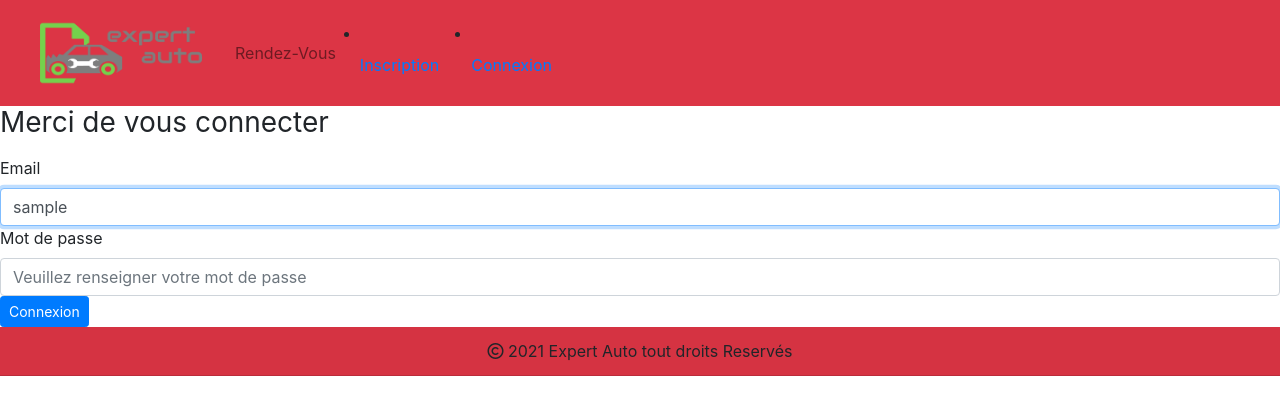
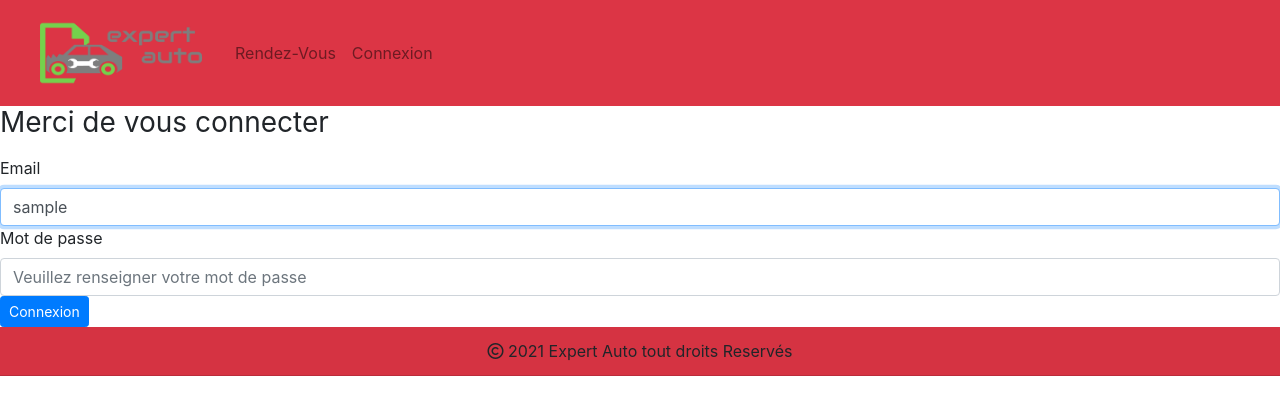
Before and after one commit to moha-nls/projet_auto, a Symfony app: template templates/security/login.html.twig in a window 1280 px wide. Shown: the top 415 px of the page. Run offline with Twig, Linux system fonts and the light colour scheme; the template is opened without the code that fills it: most values are stand-ins (such as "Sample title", 1, 10 or a date in 2020); some libraries are stand-ins or nearby versions.

Commit message:
update 8

```diff
--- a/composer.json
+++ b/composer.json
@@ -44,6 +44,7 @@
         "twig/twig": "^2.12|^3.0"
     },
     "require-dev": {
+        "doctrine/doctrine-fixtures-bundle": "^3.4",
         "symfony/browser-kit": "^5.2",
         "symfony/css-selector": "^5.2",
         "symfony/debug-bundle": "^5.2",
--- a/config/bundles.php
+++ b/config/bundles.php
@@ -13,4 +13,5 @@ return [
     Symfony\Bundle\SecurityBundle\SecurityBundle::class => ['all' => true],
     Twig\Extra\TwigExtraBundle\TwigExtraBundle::class => ['all' => true],
     EasyCorp\Bundle\EasyAdminBundle\EasyAdminBundle::class => ['all' => true],
+    Doctrine\Bundle\FixturesBundle\DoctrineFixturesBundle::class => ['dev' => true, 'test' => true],
 ];
--- a/src/Entity/RendezVous.php
+++ b/src/Entity/RendezVous.php
@@ -159,4 +159,5 @@ class RendezVous
 
         $this->updateAt = new DateTime();
     }
+
 }
--- a/templates/accueil/accueil.html.twig
+++ b/templates/accueil/accueil.html.twig
@@ -9,7 +9,7 @@
     <div class="banner" id="banner">
         <div class="content text-center ">
             <h1 class="text-danger text-center h1-banner">{{ titre_section }}</h1>
-            <a href="{{ path('app_rdv') }}" class="btn btn-danger btn-banner mt-3 text-center">Prendre RDV</a>
+            <a href="{{ path('site_inscription') }}" class="btn btn-danger btn-banner mt-3 text-center">Prendre RDV</a>
         </div>
     </div>
 
--- a/templates/partials/_navbar.html.twig
+++ b/templates/partials/_navbar.html.twig
@@ -1,46 +1,40 @@
 {# debut navbar #}
 <nav class="navbar navbar-expand-lg navbar-light bg-danger">
     <div class="container-fluid">
-        <a class="navbar-brand" href="#"><img src="{{ asset('images/logo_projet.png') }}" width="180" height="80" alt="logo"/></a>
+        <a class="navbar-brand" href="{{ path('site_accueil') }}"><img src="{{ asset('images/logo_projet.png') }}" width="180" height="80" alt="logo"/></a>
         <button class="navbar-toggler" type="button" data-bs-toggle="collapse" data-bs-target="#navbarNavDropdown" aria-controls="navbarNavDropdown" aria-expanded="false" aria-label="Toggle navigation">
             <span class="navbar-toggler-icon"></span>
         </button>
         <div class="collapse navbar-collapse" id="navbarNavDropdown">
             <ul class="navbar-nav">
-
                  {% if is_granted ('ROLE_ADMIN') %}
                     <li class="nav-item">
                         <a class="nav-link" href="{{ path('bo_accueil') }}">Tableau de bord</a>
                     </li>
                  {% else %}
-                <li class="nav-item">
-                    <a class="nav-link text-center" href="{{ path('app_rdv') }}">Rendez-Vous</a>
-                </li>
+
                 {% endif %}
 
-
-            </ul>
                 {% if is_granted ('ROLE_USER') %}
-            <ul class="navbar-nav mr-auto">
                     <li class="nav-item dropdown" id="settingAccount">
-                    <a class="nav-link dropdown-toggle" href="#" id="navbarDropdown" role="button" data-toggle="dropdown" aria-haspopup="true" aria-expanded="false">
+                        <a class="nav-link dropdown-toggle" href="{{ path('account') }}" id="navbarDropdown" role="button" data-toggle="dropdown" aria-haspopup="true" aria-expanded="false">
                             <i class="fas fa-user-circle"></i> Mon Compte
                         </a>
                         <div class="dropdown-menu" aria-labelledby="navbarDropdown">
                             <a class="dropdown-item" href="#">Mes Rendez-Vous</a>
                             <div class="dropdown-divider"></div>
-                        <a class="dropdown-item" href="#"> <i class="fas fa-sign-out-alt"></i> Deconnexion</a>
+                            <a class="dropdown-item" href="{{ path('app_logout') }}"> <i class="fas fa-sign-out-alt"></i> Deconnexion</a>
                         </div>
                     </li>
+
                 {% else %}
                     <li class="nav-item">
-                    <a class="nav-link" href="#">Inscription</a>
+                        <a class="nav-link text-center" href="#">Rendez-Vous</a>
                     </li>
                     <li class="nav-item">
-                    <a class="nav-link" href="#">Connexion</a>
+                        <a class="nav-link" href="{{ path('app_login') }}">Connexion</a>
                     </li>
                 {% endif %}
-
             </ul>
 
 
```
Also changed, not shown: src/DataFixtures/UserFixtures.php (added, +44 -0 lines), 3 other files. Lines whose indentation alone changed are shown as unchanged.
